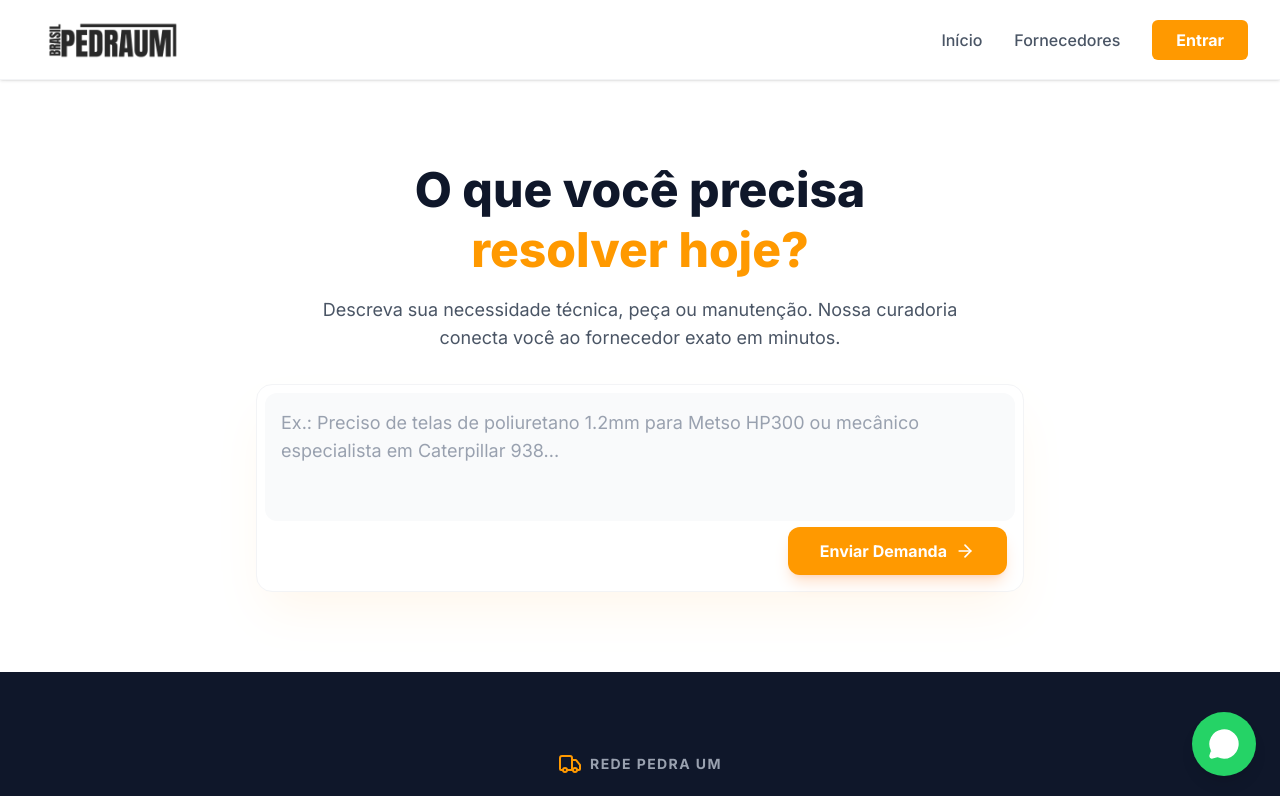
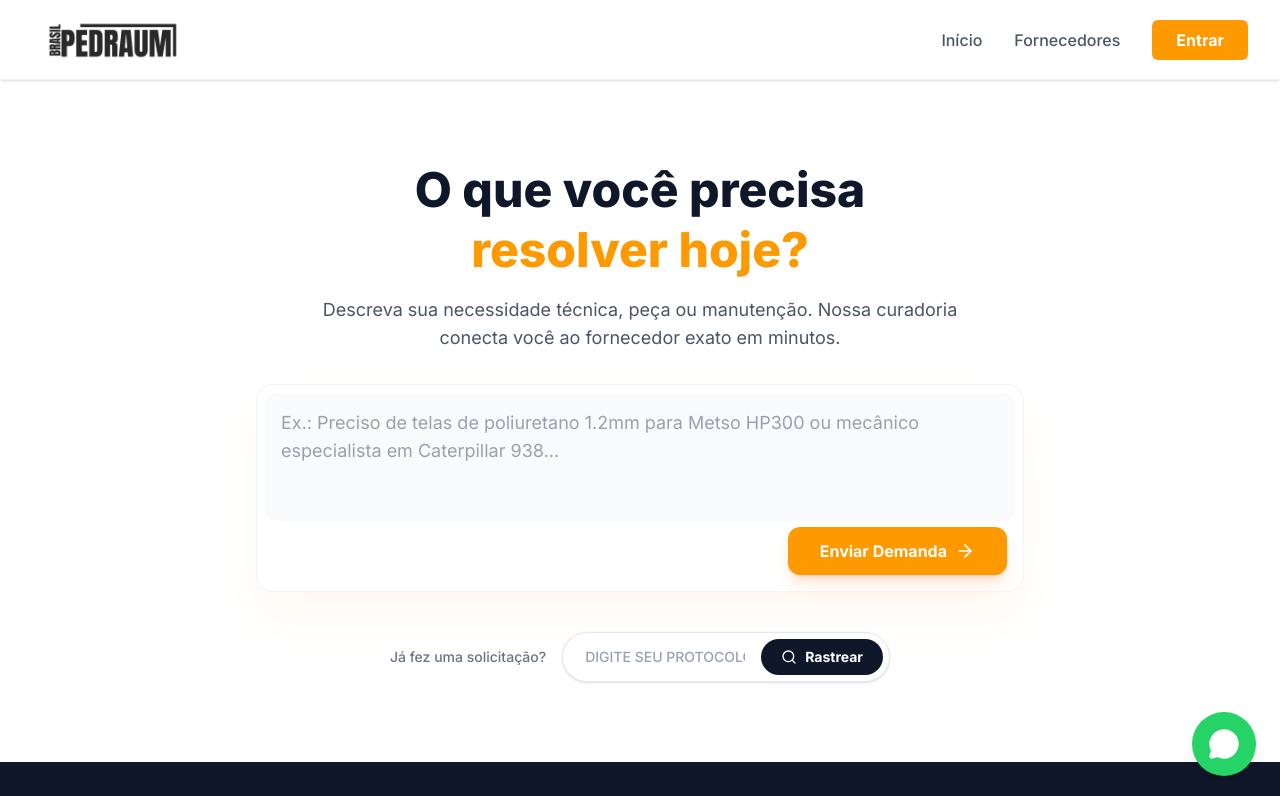
Before and after one commit to pedraum-tech/pedra-um-web, a Next.js app: page / in a window 1280 px wide. Shown: the top 796 px of the page. Built offline with nearby package versions, Linux system fonts and the light colour scheme; no server answers.

Commit message:
feat(home): adicionando a lógica para ratreio de protocolo

```diff
--- a/app/page.tsx
+++ b/app/page.tsx
@@ -5,14 +5,21 @@ import { Header } from "@/src/components/Header";
 import { ArrowRight, Search, Settings, Truck, BarChart3, Target, ShieldCheck, CheckCircle2 } from "lucide-react";
 import Link from "next/link";
 import { useState } from "react";
+// NOVO: Importando o useRouter
+import { useRouter } from "next/navigation";
 
 
 export default function Home() {
+    const router = useRouter(); // NOVO: Iniciando o router
+
     // Estado que controla o popup (começa fechado)
     const [isModalOpen, setIsModalOpen] = useState(false);
 
     // Estado para armazenar o texto da demanda (opcional, para mostrar no modal ou enviar para backend)
     const [textoDemanda, setTextoDemanda] = useState("");
+
+    // NOVO: Estado para armazenar o protocolo que o usuário quer buscar
+    const [protocoloBusca, setProtocoloBusca] = useState("");
 
     // Função que valida e abre o modal
     const handleEnviarDemanda = () => {
@@ -26,6 +33,20 @@ export default function Home() {
         // Se passou na validação acima, abre o popup!
         setIsModalOpen(true);
     };
+
+    // NOVO: Função para buscar o protocolo
+    const handleBuscarProtocolo = (e?: React.FormEvent) => {
+        if (e) e.preventDefault(); // Evita recarregar a página se usar o "Enter"
+
+        if (protocoloBusca.trim().length < 5) {
+            alert("Por favor, digite um número de protocolo válido.");
+            return;
+        }
+
+        // Redireciona o visitante para a tela de rastreio dinâmica
+        router.push(`/rastrear/${protocoloBusca.trim()}`);
+    };
+
     return (
         <div className="min-h-screen bg-gray-50 flex flex-col">
             <Header />
@@ -65,8 +86,31 @@ export default function Home() {
                             </button>
                         </div>
                     </div>
+
+                    {/* NOVO: Barra de Rastreio Discreta */}
+                    <div className="mt-10 flex flex-col sm:flex-row items-center justify-center gap-4 animate-in fade-in slide-in-from-bottom-4 duration-700">
+                        <p className="text-gray-500 text-sm font-medium">Já fez uma solicitação?</p>
+
+                        <form onSubmit={handleBuscarProtocolo} className="flex bg-white rounded-full p-1.5 border border-gray-200 shadow-sm focus-within:ring-2 focus-within:ring-pedraum-orange/50 focus-within:border-pedraum-orange transition-all w-full sm:w-auto">
+                            <input
+                                type="text"
+                                placeholder="Digite seu protocolo"
+                                value={protocoloBusca}
+                                onChange={(e) => setProtocoloBusca(e.target.value.toUpperCase())} // Deixa maiúsculo automático
+                                className="bg-transparent border-none outline-none px-4 text-sm text-gray-700 w-full sm:w-48 placeholder:text-gray-400 uppercase font-medium"
+                            />
+                            <button
+                                type="submit"
+                                className="bg-pedraum-dark hover:bg-black text-white px-5 py-2 rounded-full text-sm font-bold transition-colors flex items-center gap-2"
+                            >
+                                <Search className="w-4 h-4" /> Rastrear
+                            </button>
+                        </form>
+                    </div>
+
                 </div>
             </section>
+
             {/* O Popup escondido no código */}
             <AuthModal
                 isOpen={isModalOpen}
```
